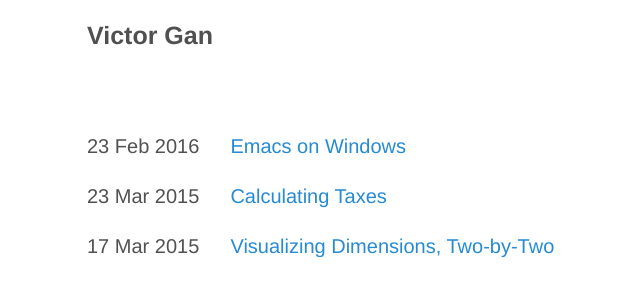
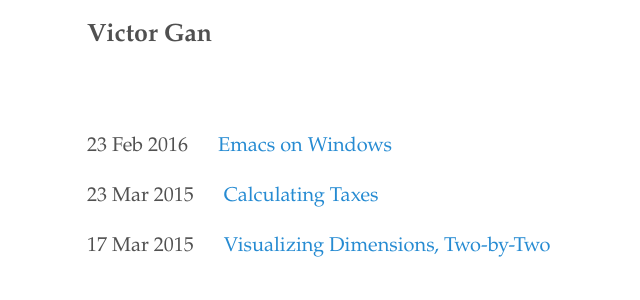
Before and after one commit to victorgan/victorgan.github.io, a Jekyll site: the page built from index.md, in a window 1280 px wide. Shown: the top 300 px of the page, without its empty margins (193-833 px from the left). Built offline with Jekyll 4.4.1, drawn with Linux system fonts in a browser that asks for light colours; nearby versions of some CDN libraries; library files that are not in the unit come from our copies.

Commit message:
Change fonts?

```diff
--- a/public/css/poole.css
+++ b/public/css/poole.css
@@ -48,8 +48,8 @@ body {
 }
 
 html {
-  font-family: "Helvetica Neue", Helvetica, Arial, sans-serif;
-  font-size: 16px;
+  font-family: "Palatino Linotype", "Book Antiqua", Palatino, serif;
+  font-size: 12px;
   line-height: 1.5;
 }
 @media (min-width: 38em) {
```
